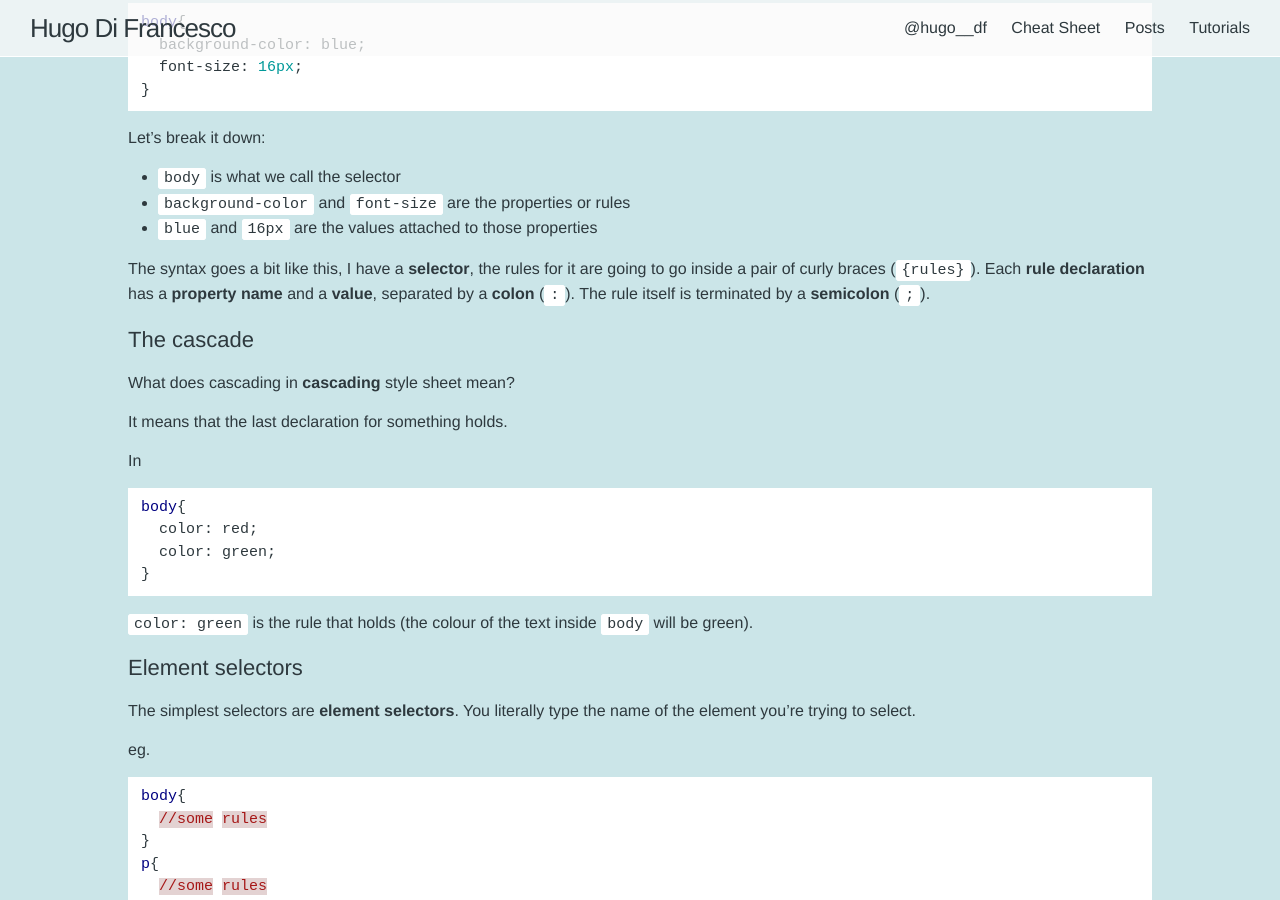
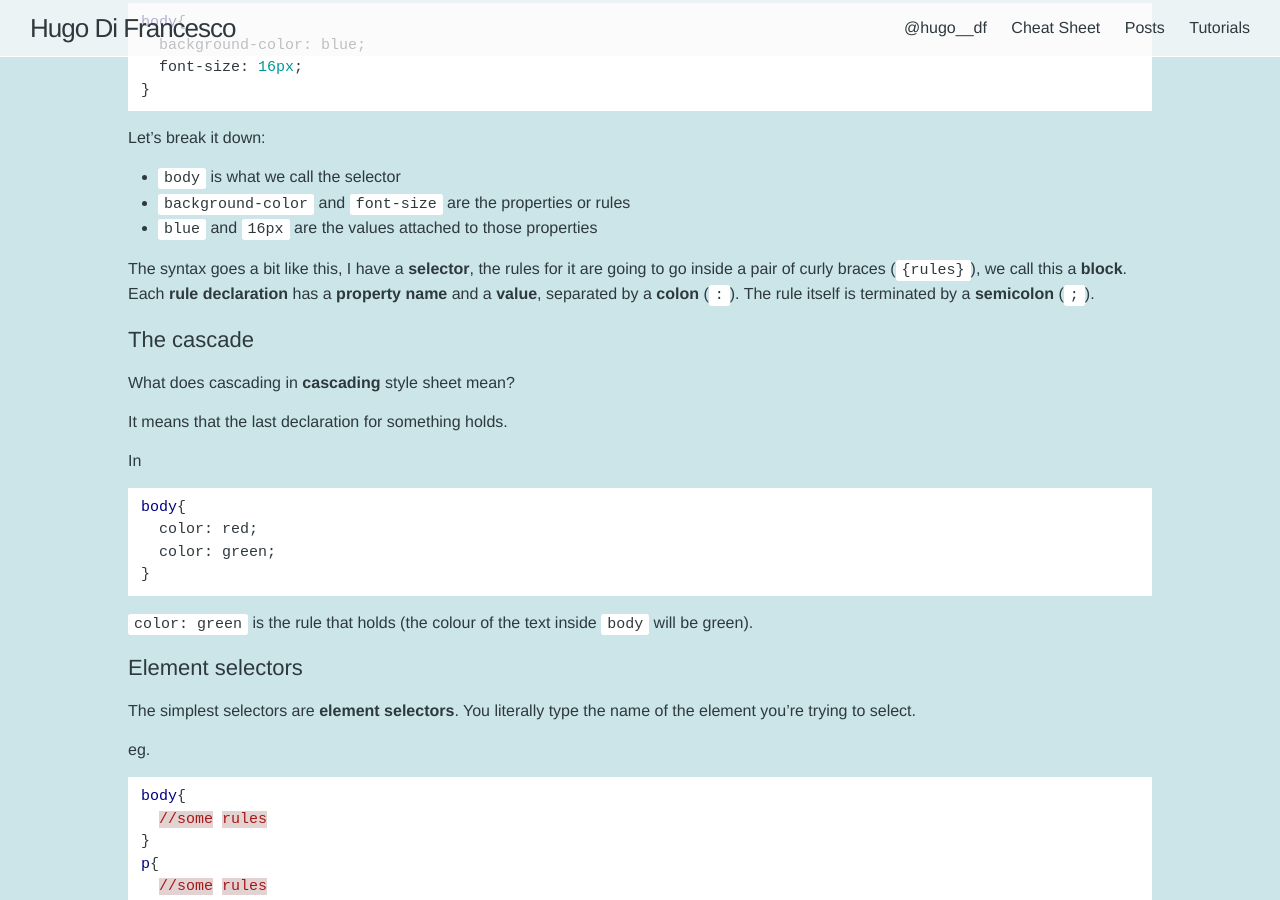
Before and after one commit to HugoDF/HugoDF.github.io, a Jekyll site: the page built from _posts/2015-11-05-css-recap.md, in a window 1280 px wide and 900 px high, scrolled down 421 px. Built offline with Jekyll 4.4.1, drawn with Linux system fonts in a browser that asks for light colours; Markdown is read by kramdown in place of the engine named in the settings.

Commit message:
add stuff to css recap

```diff
--- a/_posts/2015-11-05-css-recap.md
+++ b/_posts/2015-11-05-css-recap.md
@@ -25,7 +25,7 @@ Let's break it down:
 - `background-color` and `font-size` are the properties or rules
 - `blue` and `16px` are the values attached to those properties
 
-The syntax goes a bit like this, I have a **selector**, the rules for it are going to go inside a pair of curly braces (`{rules}`). Each **rule declaration** has a **property name** and a **value**, separated by a **colon** (`:`). The rule itself is terminated by a **semicolon** (`;`).
+The syntax goes a bit like this, I have a **selector**, the rules for it are going to go inside a pair of curly braces (`{rules}`), we call this a **block**. Each **rule declaration** has a **property name** and a **value**, separated by a **colon** (`:`). The rule itself is terminated by a **semicolon** (`;`).
 
 ## The cascade
 What does cascading in **cascading** style sheet mean?
```
